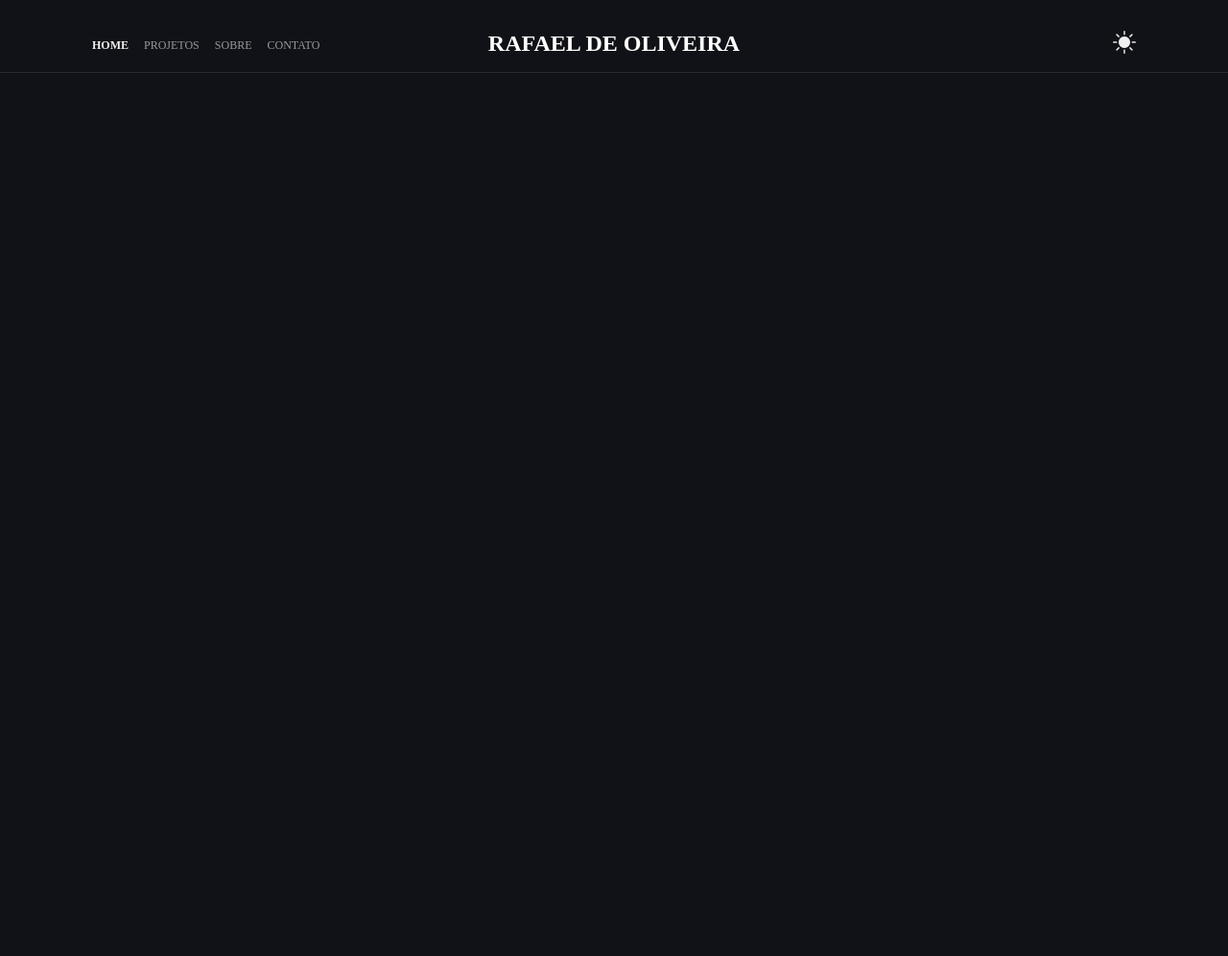
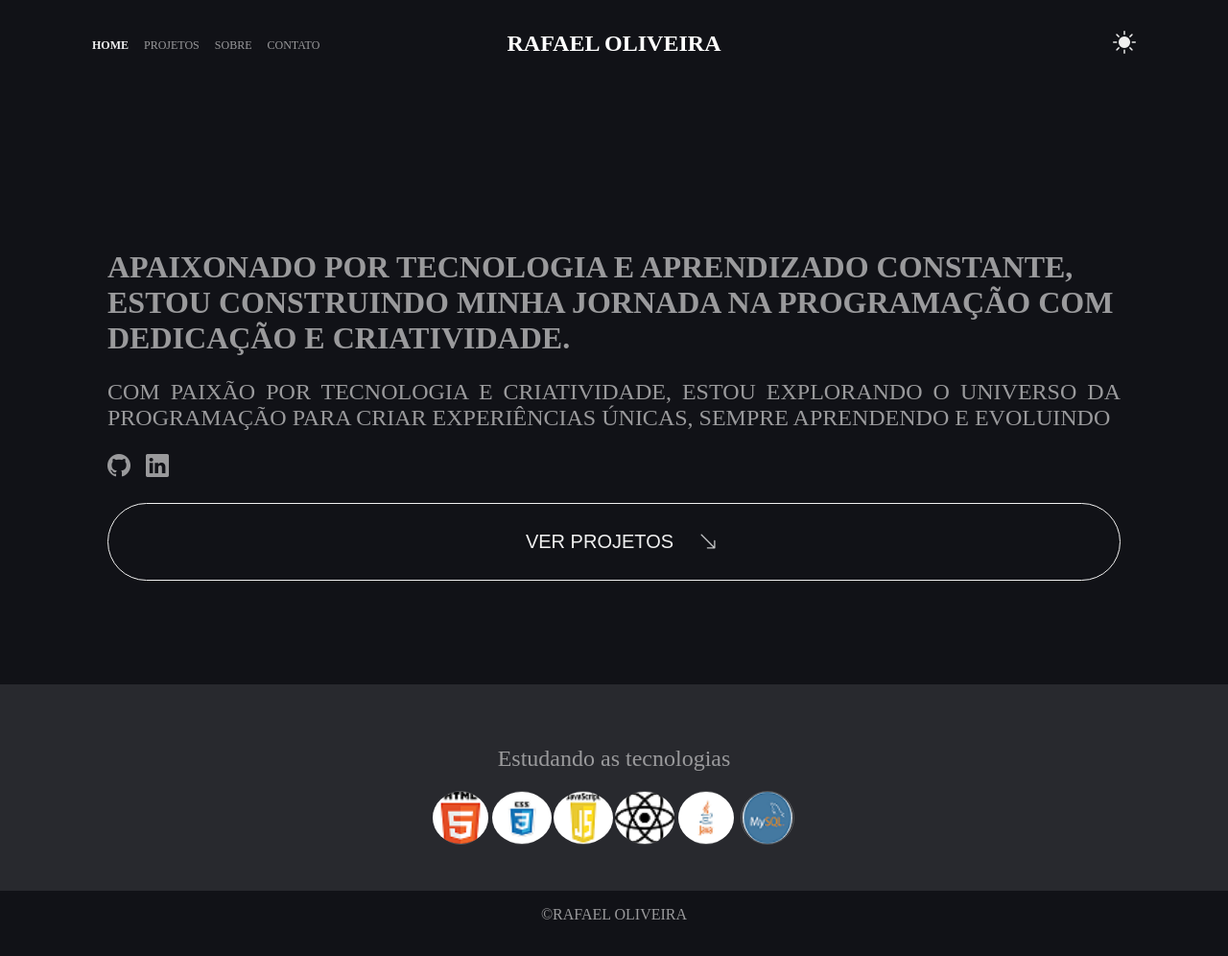
Before and after one commit to rafa3637/rafa3637.github.io, a plain HTML site: page index.html in a window 1280 px wide. Shown: the whole page at 96% size. Before the commit the page ends 800 px from the top, so only its background shows below. Drawn offline with nearby package versions, Linux system fonts and the light colour scheme; a web font is replaced by a local one.

Commit message:
Novas modificações no commit

```diff
--- a/assets/css/styles.css
+++ b/assets/css/styles.css
@@ -1,8 +1,12 @@
 :root, :root[data-theme='dark'] {
     --primary-color: #f0f0f0;
+
     --primary-bg-color: #111217;
     --secondary-bg-color: #28292E;
-    --border-color: #28292E;
+
+    --primary-border-color: #28292E;
+    --secondary-border-color: #56575A;
+
     --title-color: #9A9A9C;
     --text-color: #9A9A9C;
     --link-color: #9A9A9C;
@@ -11,9 +15,13 @@
 
 :root[data-theme='light'] {
     --primary-color: #0B0B0F;
+
     --primary-bg-color: #E9E9E9;
     --secondary-bg-color: #C7C8C9;
-    --border-color: #C7C8C9;
+
+    --primary-border-color: #C7C8C9;
+    --secondary-border-color: #C7C8C9;
+
     --title-color: #0B0B0F;
     --text-color: #28292E;
     --link-color: #28292E;
@@ -43,6 +51,23 @@ a {
 
 i {
     color: var(--icon-color);
+}
+
+h1, h2, p {
+    font-family: "Imbue", serif;
+    text-transform: uppercase;
+    color: var(--title-color);
+}
+
+h2 {
+    font-weight: 200;
+    text-transform: none;
+    font-size: 1.5rem;
+}
+
+p {
+    font-size: 1.5rem;
+    text-align: justify;
 }
 
 .header {
@@ -129,6 +154,104 @@ i {
     gap: 1rem;
 }
 
+.menu--social {
+    gap: 1rem;
+}
+
+.btn {
+    display: flex;
+    justify-content: center;
+    align-items: center;
+    gap: 0.625rem;
+    width: 100%;
+    background: transparent;
+    border-radius: 3.125rem;
+    padding: 0.875rem 1rem;
+}
+
+.btn span, .btn i {
+    font-size: 1.25rem;
+    text-transform: uppercase;
+}
+
+.btn--primary {
+    border: 1px solid var(--primary-color);
+}
+
+.btn--primary span {
+    color: var(--primary-color);
+    padding: 0.875rem 1rem;
+}
+
+main {
+    display: flex;
+    flex-direction: column;
+    gap: 2rem;
+    padding: 2.5rem 1rem;
+}
+
+.main__content1 {
+    display: flex;
+    flex-direction: column;
+    gap: 1.5rem;
+}
+
+/*** Estilização do video***/
+/*
+.main__content2 iframe {
+    widht: 100%;
+    aspect-ratio: 16/9;
+}
+*/
+
+.skills {
+    display: flex;
+    flex-direction: column;
+    justify-content: flex-start;
+    align-items: center;
+    padding: 4rem 1rem 3rem 1rem;
+    background: var(--secondary-bg-color);
+    margin-top: -2rem;
+    gap: 1.25rem;
+}
+
+.skills__list {
+    display: flex;
+    flex-flow: row wrap;
+    justify-content: space-between;
+    gap: .5rem;
+}
+
+.skills__item {
+    display: flex;
+    flex-direction: row;
+    justify-content: center;
+    align-items: center;
+    width: 3.5rem;
+    height: 3.5rem;
+    aspect-ratio: 1/1;
+    border: 1px solid var(--secondary-border-color);
+    border-radius: 50rem;
+}
+
+.skills__logo {
+    height: 3.4rem;
+    border-radius: 100%;
+}
+
+footer {
+    display: flex;
+    justify-content: center;
+    align-items: center;
+    padding: 1rem;
+    margin-bottom: 5rem;
+}
+
+footer, .footer, a {
+    font-size: 1rem;
+    color: var(--title-color);
+}
+
 @media (min-width: 768px) {
     .header {
         position: fixed;
@@ -149,6 +272,13 @@ i {
     .header__toggle {
         min-width: 30%;
     }
+
+    .main__content1 {
+        display: flex;
+        padding: 13.75rem 6rem 6.25rem 6rem;
+        flex-direction: column;
+        align-items: flex-start;
+    }
 }
 
 @media (min-width: 1400px) {
--- a/index.html
+++ b/index.html
@@ -46,7 +46,7 @@
             </ul>
         </nav>
         <div class="header__brand">
-            <h1 class="brand__nome">RAFAEL DE OLIVEIRA</h1>
+            <h1 class="brand__nome">RAFAEL OLIVEIRA</h1>
         </div>
         <div class="header__toggle">
             <i id="toggleTheme" class="bi bi-sun-fill"></i>
@@ -80,7 +80,58 @@
             </li>
         </ul>
     </nav>
-
+    <main>
+        <div class="main__content1">
+            <h1>Apaixonado por tecnologia e aprendizado constante, estou construindo minha jornada na programação com dedicação e criatividade.</h1>
+            <p>Com paixão por tecnologia e criatividade, estou explorando o universo da programação para criar experiências únicas, sempre aprendendo e evoluindo</p>
+            <ul class="menu menu--social">
+                <li>
+                    <a class="menu__link" href="https://github.com/rafa3637"></a>
+                    <i class="menu__icon bi bi-github"></i>
+                </li>
+                <li>
+                    <a class="menu__link" href="https://www.linkedin.com/in/rafaelsorocha"></a>
+                    <i class="menu__icon bi bi-linkedin"></i>
+                </li>
+            </ul>
+            <button class="btn btn--primary">
+                <span>Ver Projetos</span>
+                <i class="bi bi-arrow-down-right"></i>
+            </button>
+        </div>
+        <!--Tag do video-->
+        <!--
+        <div class="main__content2">
+            <inframe src=""></inframe>
+        </div>
+        -->
+    </main>
+    <section class="skills">
+        <h2>Estudando as tecnologias</h2>
+        <ul class="skills__list">
+            <li class="skills__item">
+                <img class="skills__logo" src="./assets/image/html.png" alt="Icone Html">
+            </li>
+            <li class="skills__item">
+                <img class="skills__logo" src="./assets/image/css.png" alt="Icone Css">
+            </li>
+            <li class="skills__item">
+                <img class="skills__logo" src="./assets/image/java script.png" alt="Icone Java Script">
+            </li>
+            <li class="skills__item">
+                <img class="skills__logo" src="./assets/image/react js.png" alt="Icone React Js">
+            </li>
+            <li class="skills__item">
+                <img class="skills__logo" src="./assets/image/java.png" alt="Icone Java">
+            </li>
+            <li class="skills__item">
+                <img class="skills__logo" src="./assets/image/mysql.png" alt="Icone MySQL">
+            </li>
+        </ul>
+    </section>
+    <footer>
+        <p class="footer">&copy;<a href="https://github.com/rafa3637">Rafael Oliveira</a></p>
+    </footer>
 
     <script src="./assets/js/scripts.js"></script>
 </body>
```
Also changed, not shown: assets/image/css.png (added), assets/image/html.png (added), assets/image/java script.png (added), assets/image/java.png (added), assets/image/mysql.png (added), assets/image/react js.png (added).
